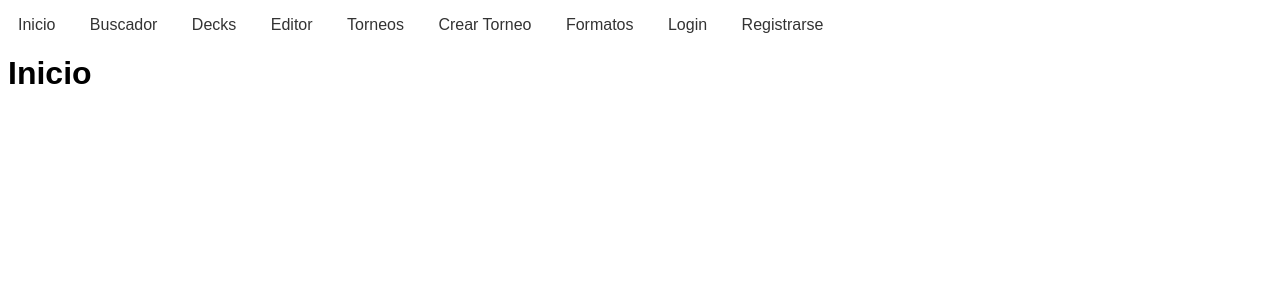
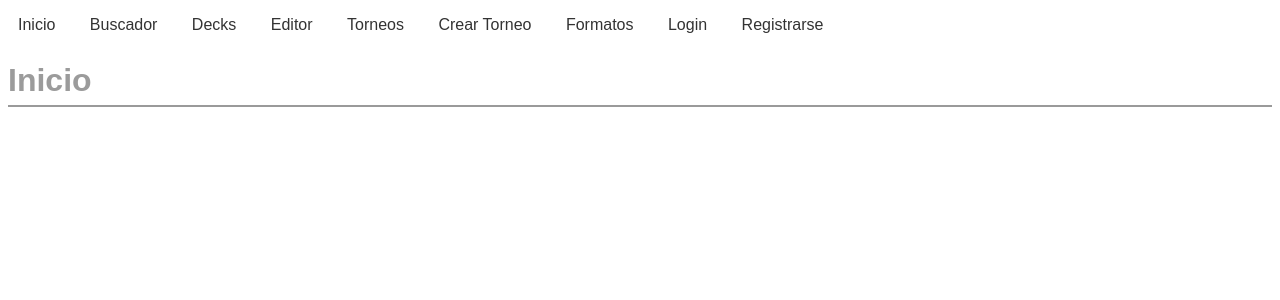
Before and after one commit to Zase55/FFDecks, a Flask app: page / in a window 1280 px wide. Shown: the top 300 px of the page. Run offline with Flask 3, Linux system fonts and the light colour scheme.

Commit message:
feat: new h1 style

```diff
--- a/app/static/style.css
+++ b/app/static/style.css
@@ -55,3 +55,8 @@ nav ul li ul ul {
     left: 100%;
     top: 0;
 }
+
+h1 {line-height: 50px;
+    color: #4b4b4b8e;
+    border-bottom: 2px solid;
+}
```
